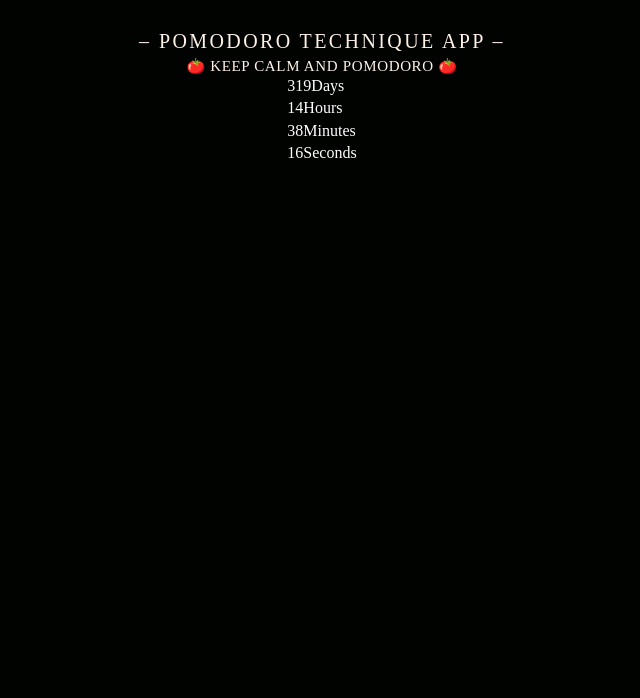
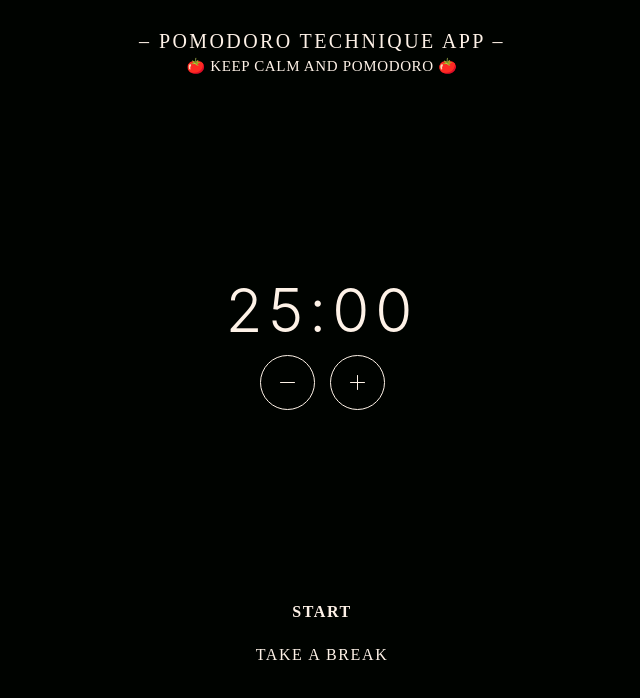
Before and after one commit to PatrycjaBochnak/Pomodoro-technique-app, a React (Create React App) app in the folder pomodoro-technique-app/: page / in a window 1280 px wide. Shown: the top 698 px of the page, without its empty margins (318-958 px from the left). Built offline with nearby package versions, Linux system fonts and the light colour scheme.

Commit message:
functions

```diff
--- a/pomodoro-technique-app/src/App.tsx
+++ b/pomodoro-technique-app/src/App.tsx
@@ -3,6 +3,8 @@ import "./styles/App.css";
 import styled from 'styled-components'
 import Header from "./components/Header";
 import Timer from "./components/Timer";
+import StartButton from "./components/StartButton";
+import StopButton from "./components/StopButton";
 
 const Container = styled.div`
   min-width: 390px;
@@ -26,6 +28,8 @@ function App() {
    <Container>
     <Header/>
     <Timer/>
+    <StartButton />
+    <StopButton />
    </Container>
   );
 }
--- /dev/null
+++ b/pomodoro-technique-app/src/assets/Minus.tsx
@@ -0,0 +1,22 @@
+import React from 'react'
+
+export const Minus = () => {
+  return (
+    <svg
+      xmlns="http://www.w3.org/2000/svg"
+      width="25"
+      height="25"
+      viewBox="0 0 25 25"
+      fill="none"
+    >
+      <path
+        d="M5.5 12.5H19.5"
+        stroke="#FEF2E7"
+        strokeLinecap="round"
+        strokeLinejoin="round"
+      />
+    </svg>
+  )
+}
+
+export default Minus
--- /dev/null
+++ b/pomodoro-technique-app/src/assets/Plus.tsx
@@ -0,0 +1,28 @@
+import React from 'react'
+
+export const Plus = () => {
+  return (
+    <svg
+      xmlns="http://www.w3.org/2000/svg"
+      width="25"
+      height="25"
+      viewBox="0 0 25 25"
+      fill="none"
+    >
+      <path
+        d="M12.5 5.5V19.5"
+        stroke="#FEF2E7"
+        strokeLinecap="round"
+        strokeLinejoin="round"
+      />
+      <path
+        d="M5.5 12.5H19.5"
+        stroke="#FEF2E7"
+        strokeLinecap="round"
+        strokeLinejoin="round"
+      />
+    </svg>
+  )
+}
+
+export default Plus
--- a/pomodoro-technique-app/src/components/StartButton.tsx
+++ b/pomodoro-technique-app/src/components/StartButton.tsx
@@ -42,9 +42,9 @@ export const StartButton = () => {
   const [showText, setShowText] = useState(true);
 
   useEffect(() => {
-    let newText = 'START FOCUS';
+    let newText = 'START';
     if (mode === 'home') {
-      newText = 'START FOCUS';
+      newText = 'START';
     } else if (isFocusCompleted && mode === 'focus') {
       newText = `BREAK ${breakTime.minutes}:00`;
     } else if (isBreakCompleted && mode === 'break') {
@@ -54,7 +54,7 @@ export const StartButton = () => {
     } else if (isTimerPaused) {
       newText = 'RESUME';
     } else {
-      newText = mode === 'focus' ? 'START FOCUS' : 'START BREAK';
+      newText = mode === 'focus' ? 'START' : 'BREAK';
     }
 
     if (newText !== buttonText) {
--- a/pomodoro-technique-app/src/components/StopButton.tsx
+++ b/pomodoro-technique-app/src/components/StopButton.tsx
@@ -1,9 +1,77 @@
-import React, { useEffect, useState } from 'react'
+import React, { useEffect, useState } from 'react';
+import styled from 'styled-components';
+import useStore from '../store/store';
+import { StyledButtonProps } from '../types/types';
+
+const StyledButton = styled.button<StyledButtonProps>`
+  margin-top: 25px;
+  color: var(--Beige, #fef2e7);
+  text-align: center;
+  font-family: Raleway;
+  font-size: 16px;
+  font-style: normal;
+  font-weight: 400;
+  line-height: normal;
+  letter-spacing: 1.6px;
+  background-color: transparent;
+  border: none;
+  outline: none;
+  cursor: pointer;
+  ease-in-out;
+  animation-fill-mode: forwards;
+`;
 
 export const StopButton = () => {
-    return(
-        <div></div>
-    )
-}
+  const {
+    isTimerRunning,
+    isTimerPaused,
+    mode,
+    setMode,
+    isFocusCompleted,
+    isBreakCompleted,
+    returnToHomeScreen,
+    cancelActiveMode,
+    stopOvertime
+  } = useStore();
+
+  const [buttonText, setButtonText] = useState('TAKE A BREAK');
+  const [showText, setShowText] = useState(true);
+
+  useEffect(() => {
+    let newText = 'TAKE A BREAK';
+    if (mode === 'home') {
+      newText = 'TAKE A BREAK';
+    } else if (isTimerRunning || isTimerPaused) {
+      newText = 'CANCEL';
+    } else if ((isFocusCompleted || isBreakCompleted) && !isTimerRunning) {
+      newText = 'DONE';
+    } else {
+      newText = mode === 'focus' ? 'TAKE A BREAK' : 'FOCUS';
+    }
+
+    if (newText !== buttonText) {
+      setShowText(false);
+      setTimeout(() => {
+        setButtonText(newText);
+        setShowText(true);
+      }, 200);
+    }
+  }, [mode, isTimerRunning, isTimerPaused, isFocusCompleted, isBreakCompleted, buttonText]);
+
+  const handleClick = () => {
+    if (isTimerRunning || isTimerPaused) {
+      cancelActiveMode();
+    } else if (isFocusCompleted && (mode === 'focus' || mode === 'home')) {
+      stopOvertime();
+      returnToHomeScreen('break');
+    } else if (isBreakCompleted && mode === 'break') {
+      returnToHomeScreen('focus');
+    } else {
+      setMode(mode === 'focus' || mode === 'home' ? 'break' : 'focus');
+    }
+  };
+
+  return <StyledButton show={showText} onClick={handleClick}>{buttonText}</StyledButton>;
+};
 
 export default StopButton;
--- a/pomodoro-technique-app/src/components/Timer.tsx
+++ b/pomodoro-technique-app/src/components/Timer.tsx
@@ -1,56 +1,178 @@
-import React, { useEffect, useState } from 'react';
+import React from 'react'
+import styled from 'styled-components'
+import { TimerState } from '../types/types'
+import { useStore } from '../store/store'
+import Plus from '../assets/Plus'
+import Minus from '../assets/Minus'
 
-const Timer: React.FC = () => {
-  const [days, setDays] = useState<number>(0);
-  const [hours, setHours] = useState<number>(0);
-  const [minutes, setMinutes] = useState<number>(0);
-  const [seconds, setSeconds] = useState<number>(0);
+interface CircleProps {
+  top: string
+  left: string
+  opacity: number
+  animation: any
+  isPaused: boolean
+}
 
-  useEffect(() => {
-    const target = new Date("11/11/2024 23:59:59");
+const TimerContainer = styled.div`
+  margin-top: 180px;
+  position: relative;
+  display: flex;
+  flex-direction: column;
+  align-items: center;
+  gap: 15px;
+  min-height: 158px;
+  width: 168px;
+`
 
-    const interval = setInterval(() => {
-      const now = new Date();
-      const difference = target.getTime() - now.getTime();
-      const d = Math.floor(difference / (1000 * 60 * 60 * 24));
-      setDays(d);
-      const h = Math.floor(
-        (difference % (1000 * 60 * 60 * 24)) / (1000 * 60 * 60)
-      );
-      setHours(h);
-      const m = Math.floor((difference % (1000 * 60 * 60)) / (1000 * 60));
-      setMinutes(m);
-      const s = Math.floor((difference % (1000 * 60)) / 1000);
-      setSeconds(s);
+const TimeDisplay = styled.span`
+  margin-top: 25px;
+  color: var(--Beige, #fef2e7);
+  text-align: center;
+  font-family: Inter;
+  font-size: 60px;
+  font-style: normal;
+  font-weight: 300;
+  line-height: 60px; /* 100% */
+  letter-spacing: 6px;
+`
 
-      if (d <= 0 && h <= 0 && m <= 0 && s <= 0) {
-        clearInterval(interval);
-      }
-    }, 1000);
+const ButtonsContainer = styled.div`
+  display: flex;
+  gap: 15px;
+`
 
-    return () => clearInterval(interval);
-  }, []);
+const Overtime = styled.div`
+  color: var(--Beige, #fef2e7);
+  text-align: center;
+  font-family: Inter;
+  font-size: 30px;
+  font-style: normal;
+  font-weight: 300;
+  line-height: 40px; /* 133.333% */
+  letter-spacing: 3px;
+  position: absolute;
+  top: 100px;
+`
+
+const TimerButton = styled.button`
+  display: flex;
+  width: 55px;
+  height: 55px;
+  justify-content: center;
+  align-items: center;
+  gap: 10px;
+  flex-shrink: 0;
+  border-radius: 80px;
+  border: 0.5px solid var(--Beige, #fef2e7);
+  background: var(--Dark, #000300);
+  cursor: pointer;
+  z-index: 100;
+`
+
+const Circle = styled.div<CircleProps>`
+  width: 407.895px;
+  height: 407.088px;
+  flex-shrink: 0;
+  border-radius: 407.895px;
+  border: 1px solid var(--Beige, #fef2e7);
+  opacity: ${(props) => props.opacity};
+  position: absolute;
+  top: ${(props) => props.top};
+  left: ${(props) => props.left};
+  animation: ${(props) => props.animation} 10000ms ease-in-out infinite;
+  animation-play-state: ${(props) => (props.isPaused ? 'paused' : 'running')};
+`
+
+const Timer = () => {
+  const {
+    mode,
+    focusTime,
+    breakTime,
+    setFocusTime,
+    setBreakTime,
+    isTimerRunning,
+    isTimerPaused,
+    overtime,
+    isFocusCompleted,
+    setInitialFocusTime,
+    initialFocusTime,
+    setInitialBreakTime,
+    initialBreakTime,
+    isBreakCompleted,
+    isOvertimeRunning,
+  } = useStore()
+
+  const handleDecrease = () => {
+    if (mode === 'focus') {
+      setFocusTime({
+        ...focusTime,
+        minutes: Math.max(focusTime.minutes - 5, 5),
+      })
+      setInitialFocusTime({
+        ...initialFocusTime,
+        minutes: Math.max(initialFocusTime.minutes - 5, 5),
+      })
+    } else {
+      setBreakTime({
+        ...breakTime,
+        minutes: Math.max(breakTime.minutes - 5, 5),
+      })
+      setInitialBreakTime({
+        ...initialBreakTime,
+        minutes: Math.max(initialBreakTime.minutes - 5, 5),
+      })
+    }
+  }
+
+  const handleIncrease = () => {
+    if (mode === 'focus' || mode === 'home') {
+      setFocusTime({ ...focusTime, minutes: focusTime.minutes + 5 })
+      setInitialFocusTime({
+        ...initialFocusTime,
+        minutes: initialFocusTime.minutes + 5,
+      })
+    } else {
+      setBreakTime({ ...breakTime, minutes: breakTime.minutes + 5 })
+      setInitialBreakTime({
+        ...initialBreakTime,
+        minutes: initialBreakTime.minutes + 5,
+      })
+    }
+  }
+
+  const formatTime = ({ minutes, seconds }: TimerState) => {
+    const formattedMinutes = minutes.toString().padStart(2, '0')
+    const formattedSeconds = seconds.toString().padStart(2, '0')
+    return `${formattedMinutes}:${formattedSeconds}`
+  }
+
+  const currentTimerValue = (mode === 'focus' || mode === 'home') ? focusTime : breakTime;
+
+
+  const formattedOvertime = `+ ${formatTime(overtime)}`
+
+  const showButtonsContainer =
+    !isTimerRunning &&
+    !isTimerPaused &&
+    !(isFocusCompleted && mode === 'focus') &&
+    !(isBreakCompleted && mode === 'break')
 
   return (
-      <div>
-        <div>
-          <span>{days}</span>
-          <span>Days</span>
-        </div>
-        <div>
-          <span>{hours}</span>
-          <span>Hours</span>
-        </div>
-        <div>
-          <span>{minutes}</span>
-          <span>Minutes</span>
-        </div>
-        <div>
-          <span>{seconds}</span>
-          <span>Seconds</span>
-        </div>
-      </div>
-  );
-};
+    <TimerContainer>
+      <TimeDisplay>{formatTime(currentTimerValue)}</TimeDisplay>
+      {showButtonsContainer && (
+        <ButtonsContainer>
+          <TimerButton onClick={handleDecrease}>
+            <Minus />
+          </TimerButton>
+          <TimerButton onClick={handleIncrease}>
+            <Plus />
+          </TimerButton>
+        </ButtonsContainer>
+      )}
+      {isOvertimeRunning && <Overtime>{formattedOvertime}</Overtime>}
+    </TimerContainer>
+  )
+}
 
-export default Timer;
+export default Timer
--- a/pomodoro-technique-app/src/index.tsx
+++ b/pomodoro-technique-app/src/index.tsx
@@ -1,17 +1,16 @@
-import React from 'react';
-import ReactDOM from 'react-dom/client';
-import './styles/index.css';
-import App from './App';
+import React from 'react'
+import ReactDOM from 'react-dom/client'
+import App from './App'
+import './styles/index.css'
 
-const root = ReactDOM.createRoot(
-  document.getElementById('root') as HTMLElement
-);
-root.render(
-  <React.StrictMode>
-    <App />
-  </React.StrictMode>
-);
+const rootElement = document.getElementById('root')
 
-// If you want to start measuring performance in your app, pass a function
-// to log results (for example: reportWebVitals(console.log))
-// or send to an analytics endpoint. Learn more: https://bit.ly/CRA-vitals
+if (rootElement) {
+  ReactDOM.createRoot(rootElement).render(
+    <React.StrictMode>
+      <App />
+    </React.StrictMode>
+  )
+} else {
+  console.error('Root element not found')
+}
```
Also changed, not shown: pomodoro-technique-app/src/assets/ArrowDown.tsx (added, +20 -0 lines), pomodoro-technique-app/src/assets/ArrowRight.tsx (added, +17 -0 lines), pomodoro-technique-app/src/components/ControlPanel.tsx (deleted, +0 -8 lines).
